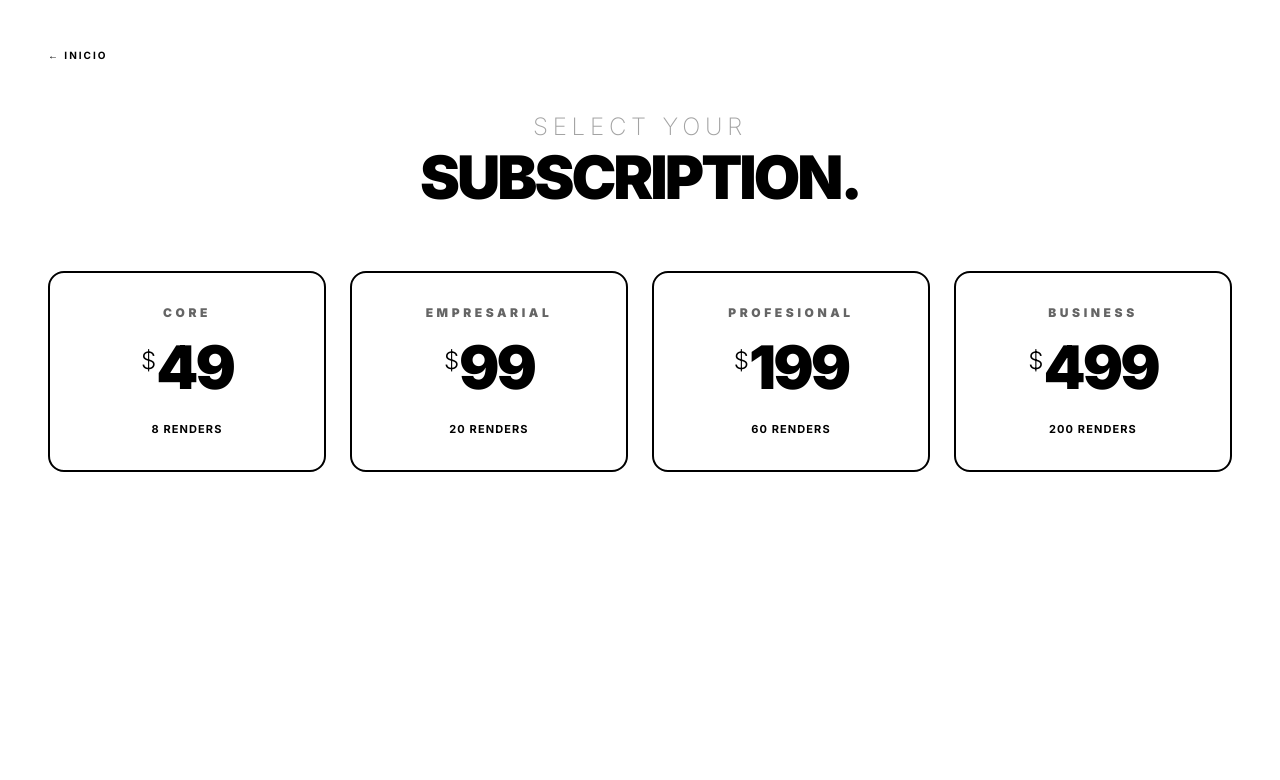
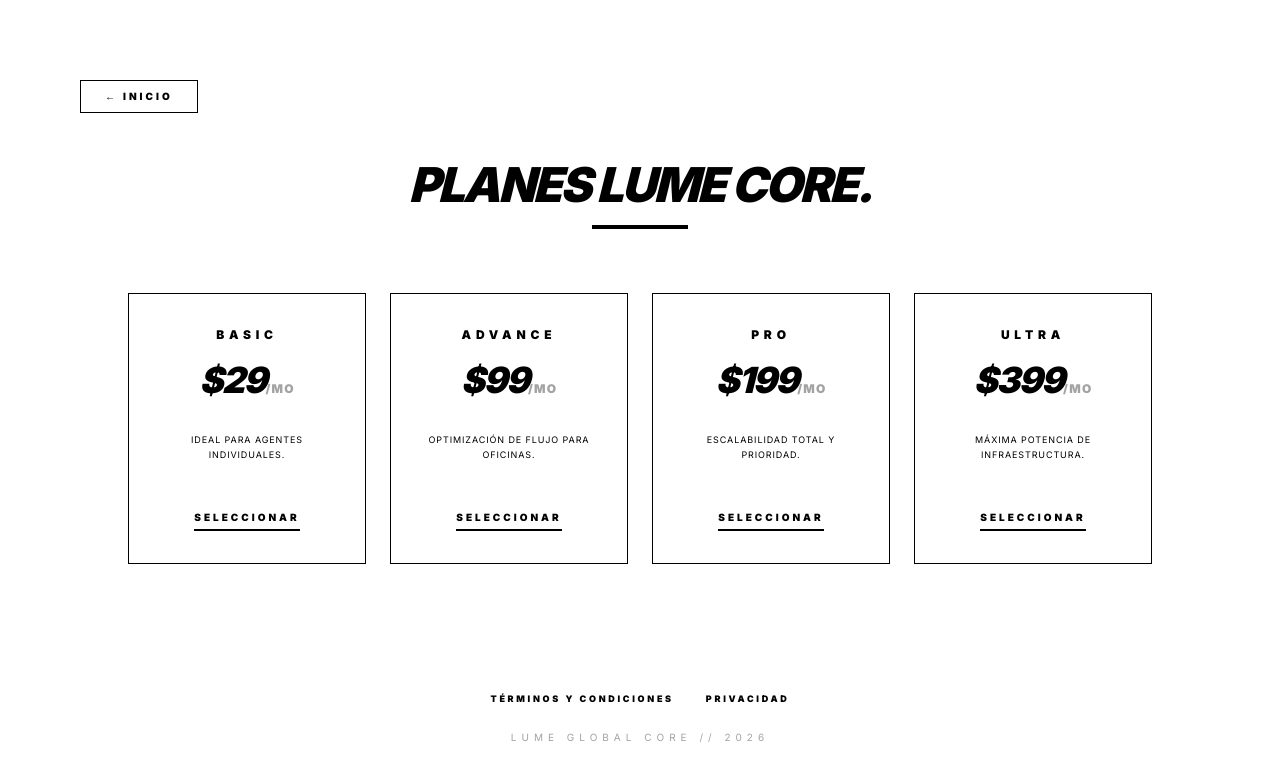
Before and after one commit to lumeglobal10-prog/lume-global-core, a Next.js app: page /pricing in a window 1280 px wide. Shown: the top 780 px of the page. Built offline with nearby package versions, Linux system fonts and the light colour scheme.

Commit message:
Update page.tsx

```diff
--- a/app/pricing/page.tsx
+++ b/app/pricing/page.tsx
@@ -1,71 +1,103 @@
 'use client';
-import React, { useState } from 'react';
+
+import { useState } from 'react';
+import { useRouter } from 'next/navigation';
 import Link from 'next/link';
-import SmartPopup from '../../components/SmartPopup';
-
-const PLANS = [
-  { id: 'core', name: 'Core', price: 49, renders: 8 },
-  { id: 'empresarial', name: 'Empresarial', price: 99, renders: 20 },
-  { id: 'profesional', name: 'Profesional', price: 199, renders: 60 },
-  { id: 'business', name: 'Business', price: 499, renders: 200 }
-];
 
 export default function PricingPage() {
-  const [showTaxPopup, setShowTaxPopup] = useState(false);
-  const [selectedPlan, setSelectedPlan] = useState<string | null>(null);
-  const [isLoggedIn, setIsLoggedIn] = useState(false);
+  const [showPopup, setShowPopup] = useState(false);
+  const router = useRouter();
 
-  const handleSelectPlan = (planId: string) => {
-    setSelectedPlan(planId);
-    setShowTaxPopup(true);
+  const planes = [
+    { nombre: 'BASIC', precio: '29', desc: 'Ideal para agentes individuales.' },
+    { nombre: 'ADVANCE', precio: '99', desc: 'Optimización de flujo para oficinas.' },
+    { nombre: 'PRO', precio: '199', desc: 'Escalabilidad total y prioridad.' },
+    { nombre: 'ULTRA', precio: '399', desc: 'Máxima potencia de infraestructura.' }
+  ];
+
+  const handlePlanSelection = () => {
+    setShowPopup(true);
   };
 
   const proceedToCheckout = () => {
-    if (!isLoggedIn) {
-      window.location.href = '/login';
-    } else {
-      console.log("Iniciando checkout para:", selectedPlan);
-    }
+    router.push('/checkout');
   };
 
   return (
-    <main className="min-h-screen bg-white text-black font-sans flex flex-col p-6 md:p-12">
-      {showTaxPopup && (
-        <SmartPopup
-          trigger="tax_notice"
-          onClose={proceedToCheckout}
-        />
-      )}
+    <main className="min-h-screen bg-white text-black font-sans flex flex-col justify-between p-8 md:p-20">
 
-      <nav className="flex justify-between items-center w-full mb-12">
-        <Link href="/" className="text-[10px] font-bold tracking-[0.2em] uppercase hover:underline underline-offset-4">
-          ← Inicio
+      {/* NAVEGACIÓN SUPERIOR */}
+      <nav className="flex justify-start">
+        <Link href="/">
+          <button className="text-[10px] font-black tracking-[0.3em] uppercase border border-black px-6 py-2 hover:bg-black hover:text-white transition-all">
+            ← INICIO
+          </button>
         </Link>
       </nav>
 
-      <div className="text-center mb-16">
-        <p className="text-xl md:text-2xl font-extralight tracking-[0.2em] text-neutral-400 uppercase">Select your</p>
-        <h1 className="text-3xl md:text-6xl font-black tracking-tighter uppercase mt-1">Subscription.</h1>
+      {/* SECTOR DE PLANES */}
+      <div className="max-w-5xl mx-auto w-full py-12 text-center">
+        <h1 className="text-5xl font-black uppercase tracking-tighter mb-4 italic">PLANES LUME CORE.</h1>
+        <div className="h-1 w-24 bg-black mx-auto mb-16"></div>
+
+        <div className="grid grid-cols-1 md:grid-cols-2 lg:grid-cols-4 gap-6">
+          {planes.map((plan) => (
+            <div
+              key={plan.nombre}
+              onClick={handlePlanSelection}
+              className="group border border-black p-8 flex flex-col items-center justify-between cursor-pointer hover:bg-black hover:text-white transition-all duration-300 active:scale-95"
+            >
+              <div>
+                <h2 className="text-[12px] font-black tracking-[0.4em] mb-4 uppercase">{plan.nombre}</h2>
+                <div className="text-4xl font-black italic mb-2 tracking-tighter">
+                  ${plan.precio}<span className="text-[12px] font-mono not-italic uppercase tracking-widest text-neutral-400 group-hover:text-neutral-500">/mo</span>
+                </div>
+                <p className="text-[9px] font-mono uppercase tracking-widest leading-relaxed mt-6">
+                  {plan.desc}
+                </p>
+              </div>
+
+              <div className="mt-12 text-[10px] font-black tracking-[0.3em] uppercase border-b-2 border-black group-hover:border-white pb-1">
+                SELECCIONAR
+              </div>
+            </div>
+          ))}
+        </div>
       </div>
 
-      <div className="grid grid-cols-1 md:grid-cols-2 lg:grid-cols-4 gap-6 max-w-7xl mx-auto w-full">
-        {PLANS.map((plan) => (
-          <div
-            key={plan.id}
-            onClick={() => handleSelectPlan(plan.id)}
-            className="group cursor-pointer border-2 border-black rounded-2xl p-8 flex flex-col items-center justify-between hover:bg-black hover:text-white transition-all duration-300"
-          >
-            <div className="text-center">
-              <h2 className="text-xs font-black tracking-[0.3em] uppercase mb-4 opacity-60 group-hover:opacity-100">{plan.name}</h2>
-              <div className="flex items-start justify-center">
-                <span className="text-2xl font-light mt-2">$</span>
-                <span className="text-6xl font-black tracking-tighter">{plan.price}</span>
-              </div>
-              <p className="mt-6 text-[11px] font-bold tracking-widest uppercase">{plan.renders} Renders</p>
-            </div>
+      {/* POP-UP INFORMATIVO */}
+      {showPopup && (
+        <div className="fixed inset-0 bg-black/90 backdrop-blur-sm flex items-center justify-center p-6 z-50">
+          <div className="bg-white p-10 max-w-sm w-full border border-black text-center space-y-8 animate-in fade-in zoom-in duration-300">
+            <h3 className="text-[12px] font-black tracking-[0.5em] uppercase italic">Aviso Legal</h3>
+            <p className="text-[10px] font-mono uppercase tracking-[0.1em] leading-relaxed text-neutral-600">
+              Los precios se expresan en <span className="text-black font-bold">Dólares Estadounidenses (USD)</span>.
+              Tenga en cuenta que el monto final puede variar según los impuestos locales y regulaciones fiscales de su región.
+            </p>
+            <button
+              onClick={proceedToCheckout}
+              className="w-full bg-black text-white p-4 text-[11px] font-black uppercase tracking-[0.4em] hover:bg-neutral-800 transition-all"
+            >
+              ACEPTAR Y CONTINUAR
+            </button>
           </div>
-        ))}
-      </div>
+        </div>
+      )}
+
+      {/* FOOTER UNIFICADO LUME CORE */}
+      <footer className="flex flex-col items-center space-y-6 pt-20">
+        <div className="flex space-x-8">
+          <Link href="/terms" className="text-[9px] font-black tracking-[0.3em] uppercase hover:underline decoration-2 underline-offset-4">
+            Términos y Condiciones
+          </Link>
+          <Link href="/privacy" className="text-[9px] font-black tracking-[0.3em] uppercase hover:underline decoration-2 underline-offset-4">
+            Privacidad
+          </Link>
+        </div>
+        <div className="text-[10px] font-mono tracking-[0.5em] text-neutral-400 uppercase">
+          LUME GLOBAL CORE // 2026
+        </div>
+      </footer>
     </main>
   );
 }
```
